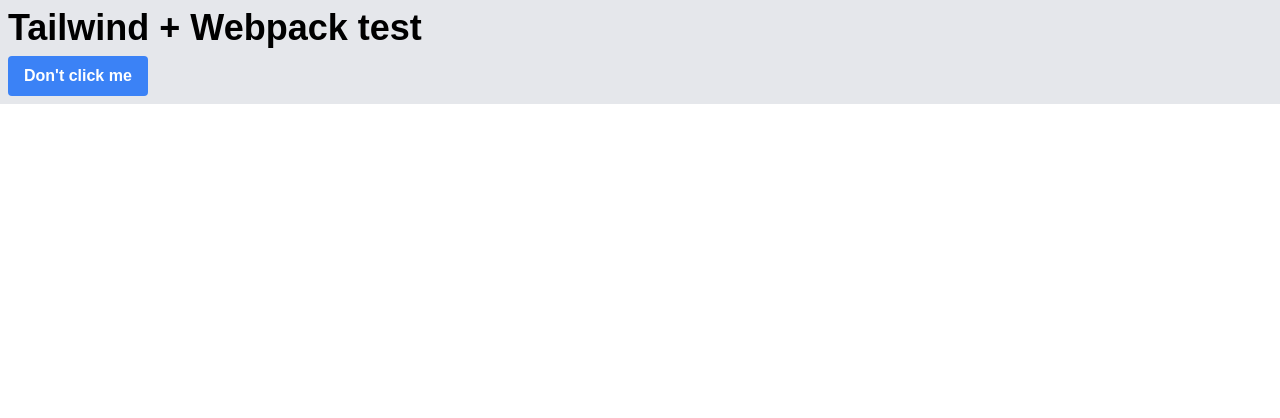
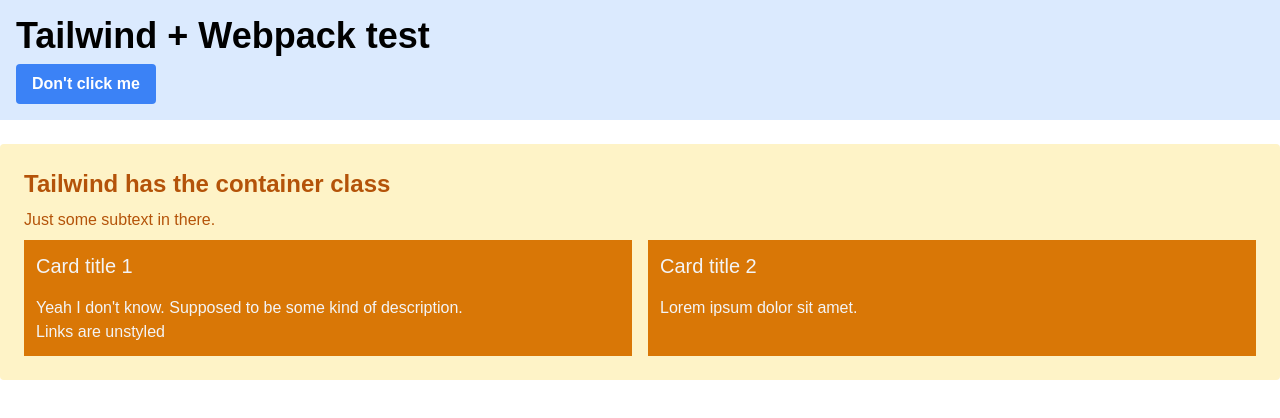
Before and after one commit to dkvz/webpack-tailwind, a website built with webpack: page src/index.html in a window 1280 px wide. Built offline with nearby package versions, Linux system fonts and the light colour scheme.

Commit message:
Fooling around

```diff
--- a/src/index.html
+++ b/src/index.html
@@ -7,11 +7,28 @@
   <title>Tailwind + Webpack test</title>
 </head>
 <body>
-  <main class="p-2 bg-gray-200">
+  <header class="p-4 bg-blue-100">
     <h1 class="mb-2 font-bold text-4xl">Tailwind + Webpack test</h1>
     <div>
       <button class="btn">Don't click me</button>
     </div>
-  </main>
+  </header>
+  <section class="my-6 p-6 container mx-auto bg-yellow-100 text-yellow-700 rounded">
+    <h2 class="text-2xl font-bold">Tailwind has the container class</h2>
+    <div class="my-2">
+      Just some subtext in there.
+    </div>
+    <div class="grid grid-cols-2 gap-4">
+      <div class="bg-yellow-600 text-gray-100 p-3">
+        <h3 class="text-xl mb-4">Card title 1</h3>
+        <div>Yeah I don't know. Supposed to be some kind of description.</div>
+        <div><a href="#">Links are unstyled</a></div>
+      </div>
+      <div class="bg-yellow-600 text-gray-100 p-3">
+        <h3 class="text-xl mb-4">Card title 2</h3>
+        <div>Lorem ipsum dolor sit amet.</div>
+      </div>
+    </div>
+  </section>
 </body>
 </html>
```
